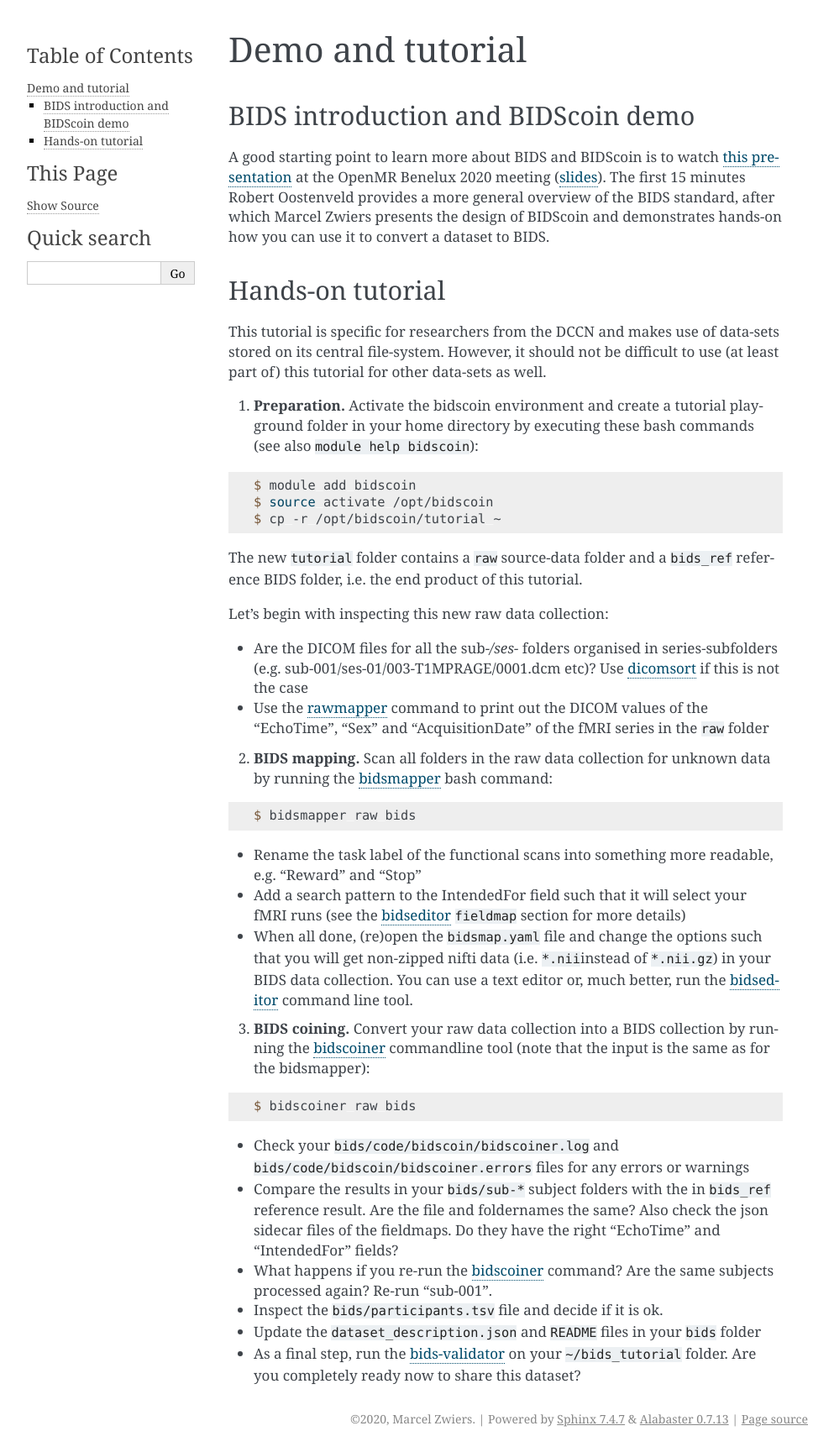
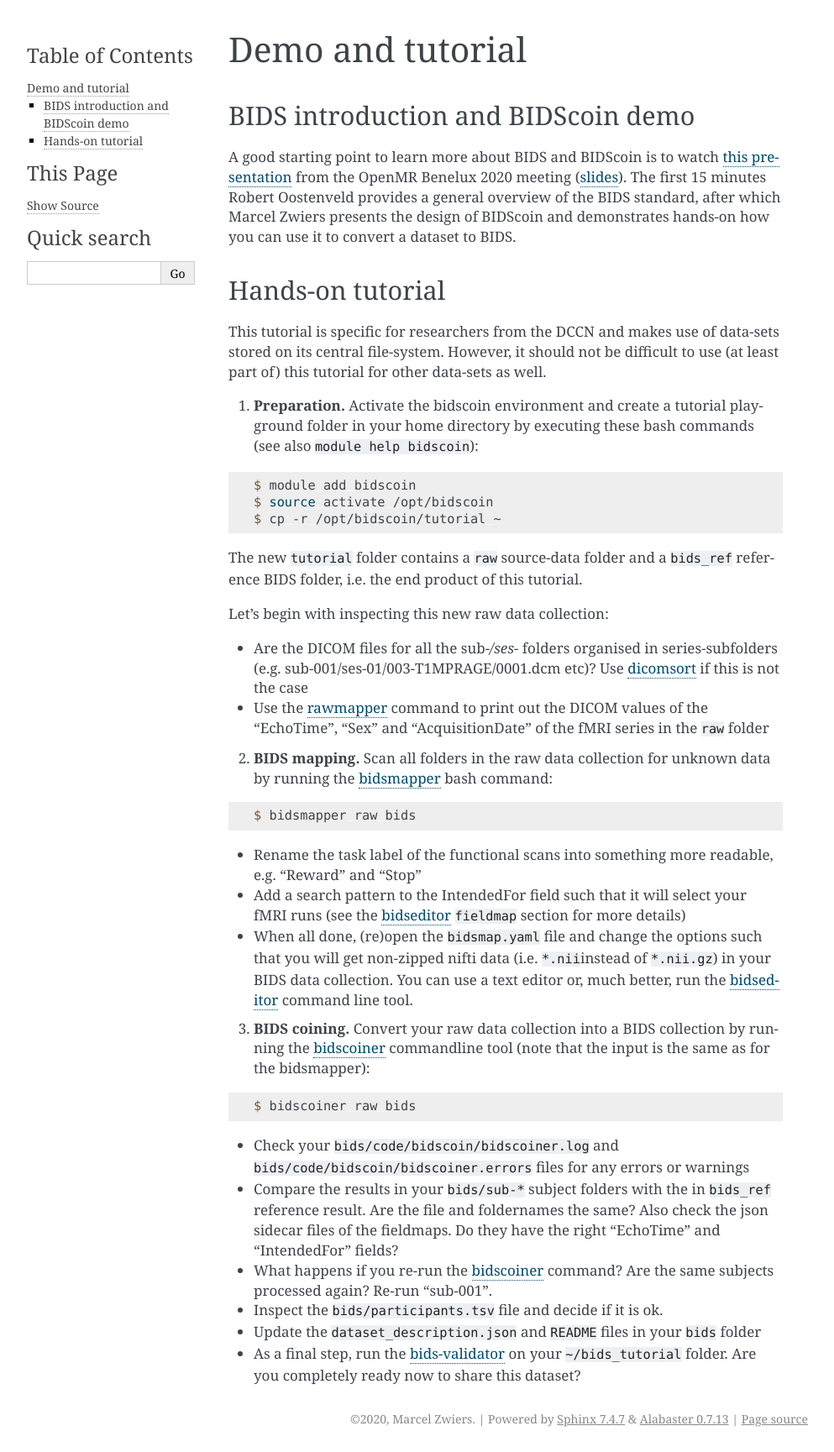
Before and after one commit to Donders-Institute/bidscoin, a Sphinx documentation site: the page built from docs/tutorial.rst, in a window 1280 px wide. Shown: the whole page at 84% size, without its empty margins (148-1141 px from the left). Built offline with Sphinx 7.4.7, drawn with Linux system fonts in a browser that asks for light colours.

Commit message:
Improved documentation

```diff
--- a/docs/tutorial.rst
+++ b/docs/tutorial.rst
@@ -4,7 +4,7 @@ Demo and tutorial
 BIDS introduction and BIDScoin demo
 -----------------------------------
 
-A good starting point to learn more about BIDS and BIDScoin is to watch `this presentation <https://youtu.be/aRDK4Gj5qzE>`__ at the OpenMR Benelux 2020 meeting (`slides <https://osf.io/pm36z/>`__). The first 15 minutes Robert Oostenveld provides a more general overview of the BIDS standard, after which Marcel Zwiers presents the design of BIDScoin and demonstrates hands-on how you can use it to convert a dataset to BIDS.
+A good starting point to learn more about BIDS and BIDScoin is to watch `this presentation <https://youtu.be/aRDK4Gj5qzE>`__ from the OpenMR Benelux 2020 meeting (`slides <https://osf.io/pm36z/>`__). The first 15 minutes Robert Oostenveld provides a general overview of the BIDS standard, after which Marcel Zwiers presents the design of BIDScoin and demonstrates hands-on how you can use it to convert a dataset to BIDS.
 
 Hands-on tutorial
 -----------------
```
